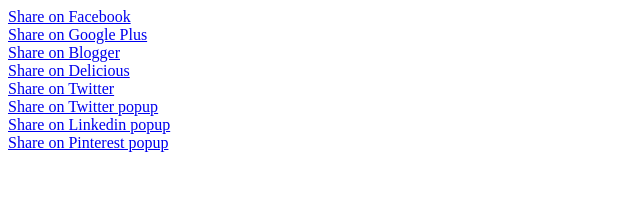
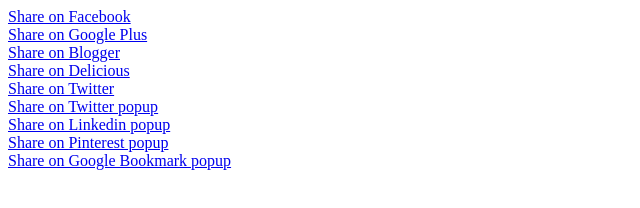
Before and after one commit to avellaneda-team/socialJS, a website: page index.html in a window 1280 px wide. Shown: the whole page, without its empty margins (0-640 px from the left). Drawn offline with Linux system fonts and the light colour scheme.

Commit message:
Add google bookmark support.

```diff
--- a/index.html
+++ b/index.html
@@ -14,6 +14,7 @@
     <a href="#" data-social-link="true" data-share-on="twitter" data-text='Amaizing Text' data-popup="true">Share on Twitter popup</a> <br>
     <a href="#" data-social-link="true" data-share-on="linkedin" data-text='Amaizing Text' data-popup="true">Share on Linkedin popup</a> <br>
     <a href="#" data-social-link="true" data-share-on="pinterest" data-text='Amaizing Text' data-popup="true">Share on Pinterest popup</a> <br>
+    <a href="#" data-social-link="true" data-share-on="googlebookmark" data-text='Amaizing Text' data-popup="true">Share on Google Bookmark popup</a> <br>
     <script src="src/socialJS.js"></script>
     <script>
       var socialJS = new SocialJS();
--- a/src/socialJS.js
+++ b/src/socialJS.js
@@ -24,7 +24,8 @@
       pinterest: 'http://pinterest.com/pin/create/link/?url={{url}}&media={{media}}&description={{text}}',
       googleplus: 'https://plus.google.com/share?url={{url}}',
       blogger: 'https://www.blogger.com/blog-this.g?t&u={{url}}&n={{text}}',
-      delicious: 'https://delicious.com/save?v=5&provider={{provider}}&noui&jump=close&url={{url}}&title={{text}}'
+      delicious: 'https://delicious.com/save?v=5&provider={{provider}}&noui&jump=close&url={{url}}&title={{text}}',
+      googlebookmark: 'https://www.google.com/bookmarks/mark?op=add&bkmk={{url}}&title={{text}}&annotation='
     },
 
     options: {
```
